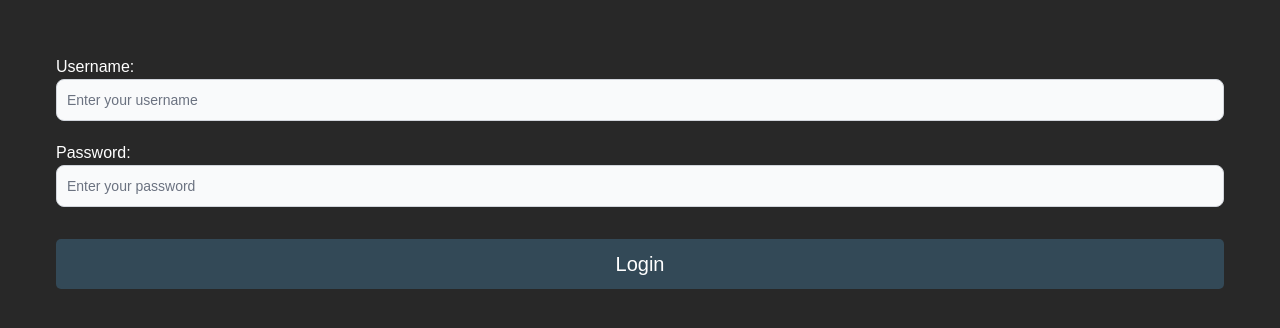
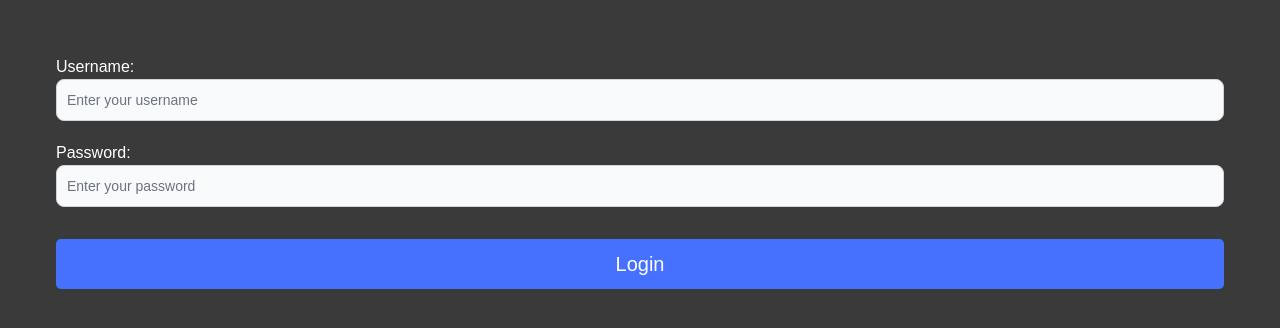
Before and after one commit to LLefu/food-journal, a Next.js app: page /pages/login in a window 1280 px wide. Shown: the part 196-524 px from the top of the page. Built offline with nearby package versions, Linux system fonts and the light colour scheme.

Commit message:
add: styling

```diff
--- a/src/app/components/calendar/calendar.tsx
+++ b/src/app/components/calendar/calendar.tsx
@@ -20,13 +20,13 @@ const calendarTheme = {
     "days": {
       "header": {
         "base": "mb-1 grid grid-cols-7",
-        "title": "h-6 text-center text-sm font-medium leading-6 text-cyan-600"
+        "title": "h-6 text-center text-sm font-medium leading-6 text-neutral-400 text-lg font-extrabold"
       },
       "items": {
         "base": "grid w-64 grid-cols-7 w-full",
         "item": {
           "base": "block flex-1 cursor-pointer rounded-lg border-0 text-center text-sm font-semibold leading-9 text-white",
-          "selected": "bg-cyan-700 text-white hover:bg-cyan-600",
+          "selected": "bg-neutral-400 text-white",
         }
       }
     },
--- a/src/app/components/header/header.tsx
+++ b/src/app/components/header/header.tsx
@@ -6,7 +6,8 @@ interface HeaderProps {
 
 const Header: React.FC<HeaderProps> = ({title}) => {
   return <div className={styles.header}>
-    {title}
+    <div><i className="fa fa-circle"></i></div>
+    <p className="ps-2">{title}</p>
   </div>;
 };
 
--- a/src/app/components/navMenu/navMenu.module.css
+++ b/src/app/components/navMenu/navMenu.module.css
@@ -15,6 +15,6 @@
     }
 
     .active{
-        color: var(--highlight-light);
+        color: var(--highlight);
     }
 }
--- a/src/app/components/stomacheDays/stomacheDays.tsx
+++ b/src/app/components/stomacheDays/stomacheDays.tsx
@@ -36,7 +36,7 @@ const StomacheDays: React.FC<StomacheDaysProps> = ({setDate}) => {
     {loaded && <div>
         <div className="ps-5 flex flex-wrap justify-start">
         {stomacheDays.map((entry: Entry, index) => (
-            <div onClick={()=>{setDate(entry.time)}} className="w-12 text-center h-8 bg-red-600 rounded pt-1 pb-1 pe-1 m-1 mt-3" key={index}>
+            <div onClick={()=>{setDate(entry.time)}} className="w-12 text-center h-8 bg-red-500 rounded pt-1 pb-1 pe-1 m-1 mt-3" key={index}>
                 {entry.time.getDate()}/{entry.time.getMonth() + 1}
             </div>
         ))}
--- a/src/app/components/weekView/weekView.module.css
+++ b/src/app/components/weekView/weekView.module.css
@@ -1,5 +1,5 @@
 .isDanger{
-    background-color: red;
+    background-color: var(--red);
     padding-top: 20px;
     width: 20px;
     border-radius: 4px;
@@ -7,7 +7,7 @@
 }
 
 .isPositive{
-    background-color: green;
+    background-color: var(--green);
     padding-top: 20px;
     width: 20px;
     border-radius: 4px;
--- a/src/app/components/weekView/weekView.tsx
+++ b/src/app/components/weekView/weekView.tsx
@@ -56,7 +56,7 @@ const WeekView: React.FC<WeekViewProps> = ({setDate}) => {
     }, [])
 
   return <div>
-    {loading && <div className="w-full pt-3 flex justify-center items-center">
+    {loading && <div className="w-full p-3 pb-4 flex justify-center items-center">
                   <Spinner/>
     </div>}
     <div className="w-full">
--- a/src/app/globals.css
+++ b/src/app/globals.css
@@ -3,13 +3,18 @@
 @tailwind utilities;
 
 :root {
-  --background-dark: #121212;
-  --background: #282828;
-  --background-light: #3f3f3f;
+  --background-dark: #292929;
+  --background: #3a3a3a;
+  --background-light: #4d4d4d;
   --highlight-dark: #1b3645;
-  --highlight: #334957;
-  --highlight-light: #4a5e6b;
+  --highlight: #4671ff;
   --text: #ffffff;
+  --red: #ff0000;
+  --green: #25b900;
+}
+
+.text-neutral-500{
+  color: var(--background-light);
 }
 
 .bg-neutral-500{
@@ -20,6 +25,10 @@
   border: var(--background-light);
 }
 
+.text-neutral-400{
+  color: var(--highlight);
+}
+
 .bg-neutral-400{
   background-color: var(--highlight);
 }
@@ -28,6 +37,22 @@
   border: var(--highlight);
 }
 
+.bg-red-500{
+  background-color: var(--red);
+}
+
+.border-red-500{
+  border: var(--red);
+}
+
+.bg-green-500{
+  background-color: var(--green);
+}
+
+.border-green-500{
+  border: var(--green);
+}
+
 body {
   color: var(--text);
   background-color: var(--background);
```
Also changed, not shown: src/app/components/header/header.module.css (+5 -3 lines).
